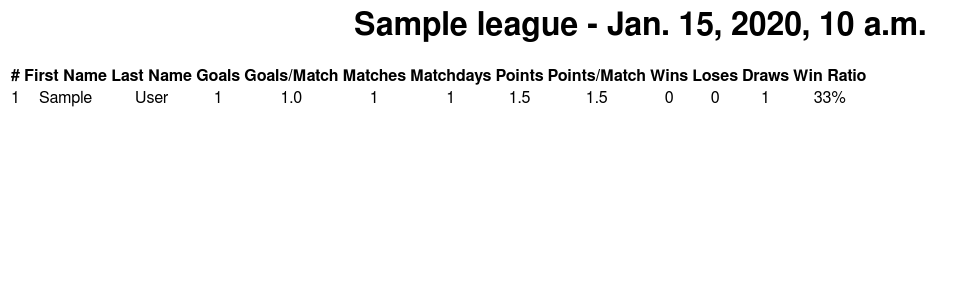
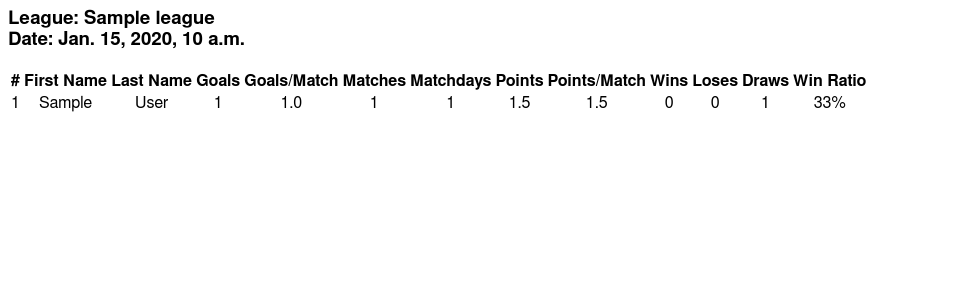
Before and after one commit to Put3k/FutsalStatTrack, a Django app: template templates/league_pdf.html in a window 1280 px wide. Shown: the top 300 px of the page, without its empty margins (0-979 px from the left). Run offline with Django 4.2, Linux system fonts and the light colour scheme; tables that the repository leaves empty hold one stand-in row (values such as "Sample post"); the template is opened without the code that fills it: values that come from a table or form of the project are taken from there, most other values are stand-ins (such as "Sample title", 1, 10 or a date in 2020); parts of the project's set-up code (start-up, migrations or seed data) failed here and were passed over; some web fonts are replaced.

Commit message:
Adjust PDF style

```diff
--- a/templates/league_pdf.html
+++ b/templates/league_pdf.html
@@ -22,7 +22,7 @@
       <meta charset="UTF-8">
       <title>{{ league }} - {{ date }}</title>
 </head>
-<h1>{{ league }} - {{ date }}</h1>
+<h3>League: {{ league }}<br>Date: {{ date }}</h3>
 <table id="playersList"class="td">
     <thead>
         <tr>
--- a/templates/temp.html
+++ b/templates/temp.html
@@ -22,7 +22,7 @@
       <meta charset="UTF-8">
       <title>test league - 13/08/2023</title>
 </head>
-<h1>test league - 13/08/2023</h1>
+<h3>League: test league<br>Date: 13/08/2023</h3>
 <table id="playersList"class="td">
     <thead>
         <tr>
```
